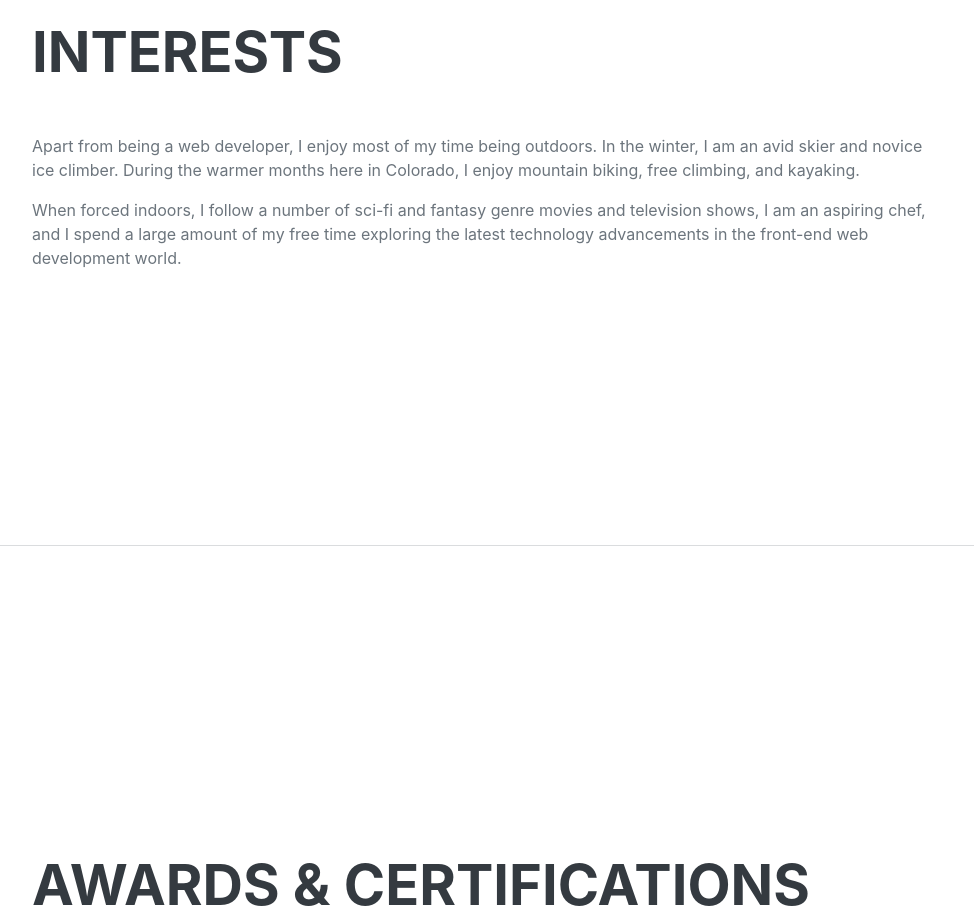
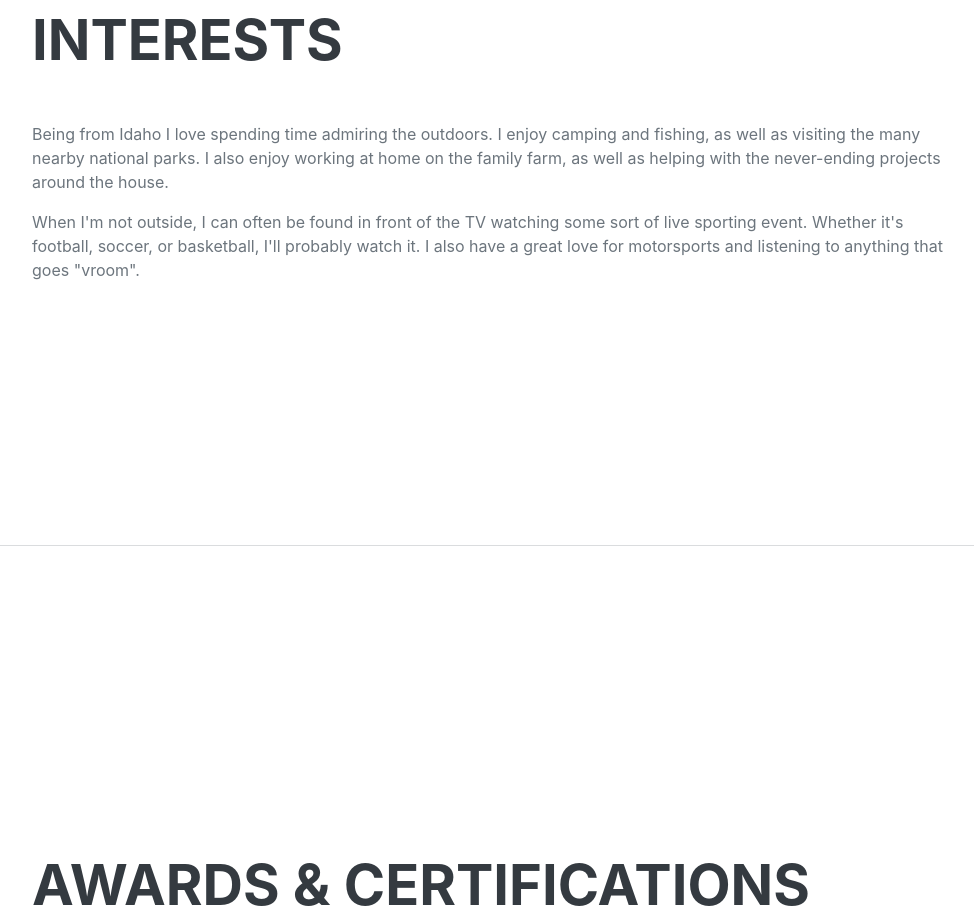
Before and after one commit to tsharpie1/IS201-Project, a plain HTML site: page startbootstrap-resume-gh-pages/index.html in a window 1280 px wide. Shown: the part 3840-4762 px from the top of the page, without its empty margins (288-1262 px from the left). Drawn offline with nearby package versions, Linux system fonts and the light colour scheme; a web font is replaced by a local one.

Commit message:
Add files via upload

```diff
--- a/startbootstrap-resume-gh-pages/index.html
+++ b/startbootstrap-resume-gh-pages/index.html
@@ -164,8 +164,8 @@
             <section class="resume-section" id="interests">
                 <div class="resume-section-content">
                     <h2 class="mb-5">Interests</h2>
-                    <p>Apart from being a web developer, I enjoy most of my time being outdoors. In the winter, I am an avid skier and novice ice climber. During the warmer months here in Colorado, I enjoy mountain biking, free climbing, and kayaking.</p>
-                    <p class="mb-0">When forced indoors, I follow a number of sci-fi and fantasy genre movies and television shows, I am an aspiring chef, and I spend a large amount of my free time exploring the latest technology advancements in the front-end web development world.</p>
+                    <p>Being from Idaho I love spending time admiring the outdoors. I enjoy camping and fishing, as well as visiting the many nearby national parks. I also enjoy working at home on the family farm, as well as helping with the never-ending projects around the house.</p>
+                    <p class="mb-0">When I'm not outside, I can often be found in front of the TV watching some sort of live sporting event. Whether it's football, soccer, or basketball, I'll probably watch it. I also have a great love for motorsports and listening to anything that goes "vroom". </p>
                 </div>
             </section>
             <hr class="m-0" />
```
